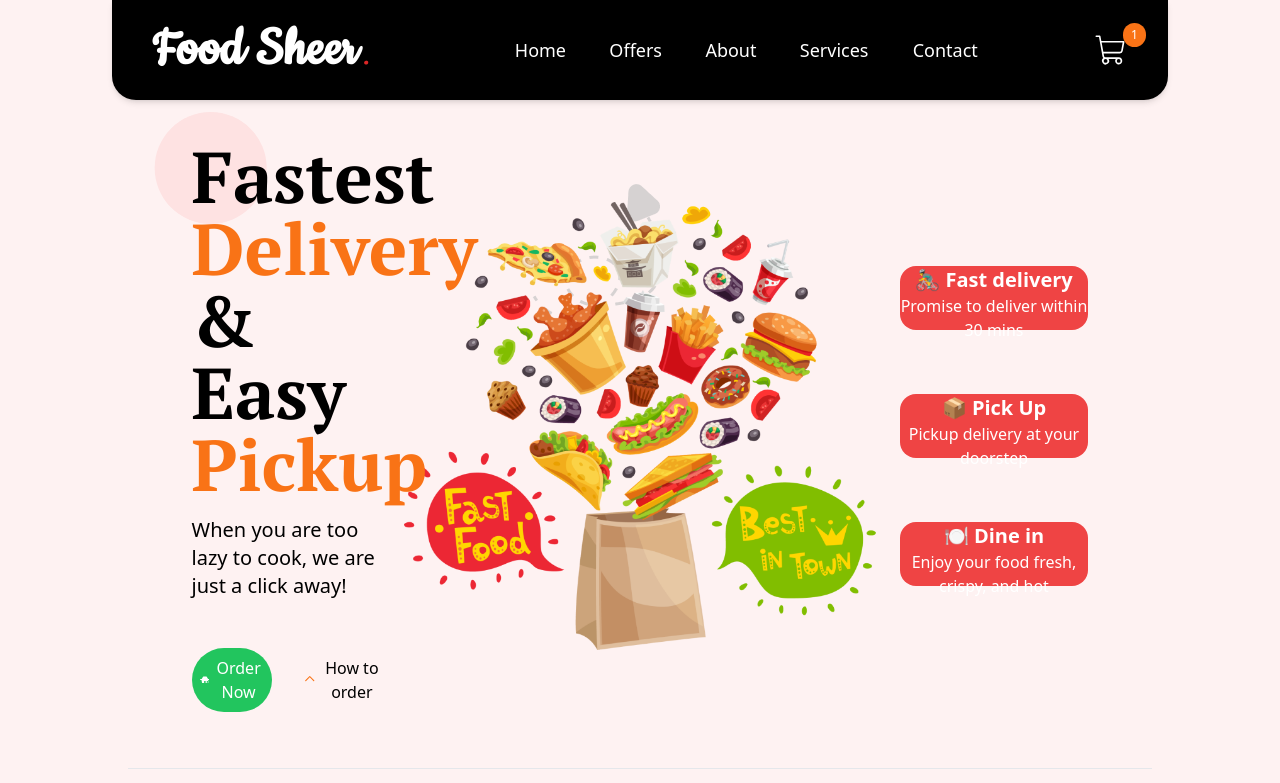
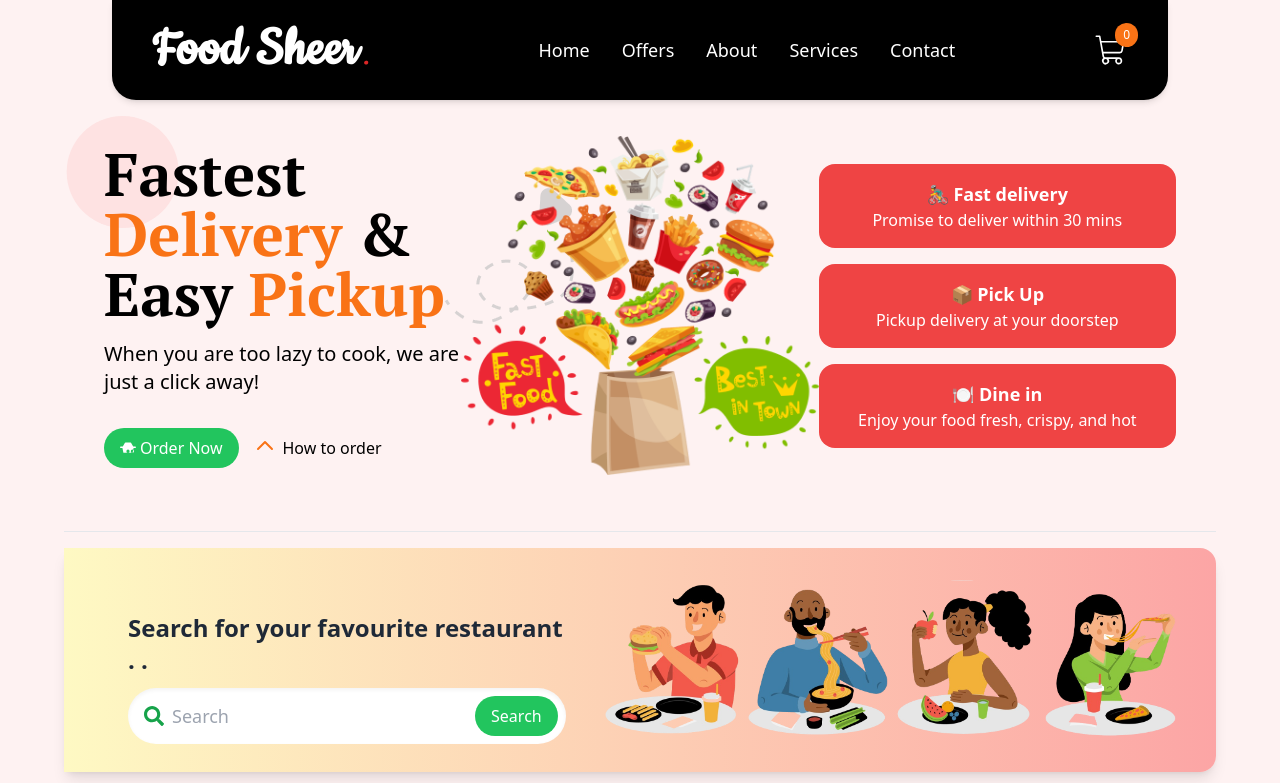
Before and after one commit to monojmkd/FoodSheer, a React (Vite) app: page / in a window 1280 px wide. Shown: the top 783 px of the page. Built offline with nearby package versions, Linux system fonts and the light colour scheme; no server answers; a web font is replaced by a local one.

Commit message:
res-menu , responsive navbar, responsive body+hero+card

```diff
--- a/src/App.jsx
+++ b/src/App.jsx
@@ -14,7 +14,6 @@ function App() {
   return (
     <Provider store={store}>
       <div className="bg-red-50">
-        {/* className="bg-[#fff4ea]" */}
         <Navbar />
         <Outlet />
         <Footer />
--- a/src/component/Body/Body.jsx
+++ b/src/component/Body/Body.jsx
@@ -1,5 +1,4 @@
 import React from "react";
-// import "./Body.css";
 import RestaurantCard from "../RestaurantCard/RestaurantCard";
 import ShimmerUI from "../Shimmer/ShimmerUI";
 import useRestaurantsCard from "../../utils/useRestaurantsCard";
@@ -15,15 +14,15 @@ const Body = () => {
   return loading ? (
     <ShimmerUI />
   ) : (
-    <div className="mx-32">
+    <div className="px-4 md:px-8 lg:px-16 pt-24">
       <HeroSection />
-      <hr className="my-4 "></hr>
+      <hr className="my-4" />
       {/* Search Section and Person Section */}
-      <div className="flex justify-between bg-gradient-to-r from-yellow-100 to-red-300 rounded-r-2xl shadow-lg transform transition-all duration-300 hover:scale-105">
-        <div className=" flex flex-col h-40 w-1/2 p-5 ">
+      <div className="flex flex-col md:flex-row justify-between items-center bg-gradient-to-r from-yellow-100 to-red-300 rounded-r-2xl shadow-lg transform transition-all duration-300 hover:scale-105 p-4 md:p-8">
+        <div className="flex flex-col h-auto md:h-40 w-full md:w-1/2 p-5">
           <div className="flex flex-col gap-3 p-3">
             <h1 className="text-2xl font-bold text-gray-800">
-              Search for your favourite restaurant . .{" "}
+              Search for your favourite restaurant . .
             </h1>
             <div className="flex items-center bg-white rounded-full p-2 shadow-inner">
               <FaSearch size={20} className="text-green-600 ml-2" />
@@ -43,7 +42,7 @@ const Body = () => {
         <VecPerson />
       </div>
 
-      <hr className="my-4 "></hr>
+      <hr className="my-4" />
       <div className="mx-auto">
         {filteredRestaurants.length === 0 ? (
           <div className="flex flex-col items-center mt-20">
@@ -55,7 +54,7 @@ const Body = () => {
             </div>
           </div>
         ) : (
-          <div className="grid grid-cols-1 sm:grid-cols-2 md:grid-cols-3 lg:grid-cols-5 gap-6 ">
+          <div className="grid grid-cols-1 sm:grid-cols-2 md:grid-cols-3 lg:grid-cols-4 xl:grid-cols-5 gap-6">
             {filteredRestaurants.map((restaurant) => (
               <RestaurantCard
                 key={restaurant?.info?.id}
@@ -65,7 +64,7 @@ const Body = () => {
           </div>
         )}
       </div>
-      <div className="flex flex-col ml-10 items-center mt-4">
+      <div className="flex flex-col items-center mt-4">
         <ScrollToTop />
       </div>
     </div>
--- a/src/component/Body/HeroSection.jsx
+++ b/src/component/Body/HeroSection.jsx
@@ -1,27 +1,28 @@
 import React from "react";
 import heroimage from "../../assets/heroimage.png";
 import arrowimage from "../../assets/arrow.png";
+
 const HeroSection = () => {
   return (
-    <div className="flex flex-col md:flex-row items-center justify-evenly p-10  ">
+    <div className="flex flex-col md:flex-row items-center justify-evenly p-4 md:p-10">
       {/* Left Text Section */}
-      <div className="text-center md:text-left md:w-1/5 relative ">
+      <div className="text-center md:text-left md:w-1/3 relative mb-8 md:mb-0">
         <div className="absolute top-0 left-0 transform -translate-x-1/3 -translate-y-1/4">
           <div className="w-28 h-28 bg-red-100 rounded-full"></div>
         </div>
-        <img className="absolute left-80" src={arrowimage} />
-        <h1 className="text-7xl md:text-7xl font-bold font-ptserif mb-4 relative z-10">
-          <span className=" relative z-20">Fastest</span> <br></br>
-          <span className="text-orange-500">Delivery</span> &<br></br> Easy
-          <span className="text-orange-500"> Pickup</span>
+        <img className="absolute left-80" src={arrowimage} alt="arrow" />
+        <h1 className="text-4xl md:text-5xl lg:text-6xl font-bold font-ptserif mb-4 relative z-10">
+          <span className="relative z-20">Fastest</span> <br />
+          <span className="text-orange-500">Delivery</span> &<br />
+          Easy <span className="text-orange-500">Pickup</span>
         </h1>
-        <p className="mb-12 text-xl">
+        <p className="mb-8 text-lg md:text-xl">
           When you are too lazy to cook, we are just a click away!
         </p>
-        <div className="flex flex-col sm:flex-row items-center gap-8">
-          <button className="bg-green-500 text-white px-2 py-2 rounded-full flex items-center">
+        <div className="flex flex-col sm:flex-row items-center gap-4">
+          <button className="bg-green-500 text-white px-4 py-2 rounded-full flex items-center">
             <svg
-              className="w-5 h-8 pr-1"
+              className="w-5 h-5 pr-1"
               fill="currentColor"
               viewBox="0 0 20 20"
             >
@@ -42,21 +43,25 @@ const HeroSection = () => {
         </div>
       </div>
       {/* Center Image */}
-      <div className="relative md:w-1/2  md:mt-0 flex justify-center">
-        <img src={heroimage} alt="Delivery" className="rounded-lg" />
+      <div className="relative md:w-1/3 mb-8 md:mb-0">
+        <img
+          src={heroimage}
+          alt="Delivery"
+          className="rounded-lg object-cover w-full h-full"
+        />
       </div>
-      {/* Left Text Section */}
-      <div className="flex flex-col text-white gap-16 md:w-1/5 md:text-left md:mt-0">
-        <div className="bg-red-500 rounded-2xl h-16 text-center">
-          <p className="text-xl font-bold">🚴‍♂️ Fast delivery</p>
+      {/* Right Text Section */}
+      <div className="flex flex-col text-white gap-4 md:w-1/3">
+        <div className="bg-red-500 rounded-2xl p-4 text-center">
+          <p className="text-lg font-bold">🚴‍♂️ Fast delivery</p>
           <p>Promise to deliver within 30 mins</p>
         </div>
-        <div className="bg-red-500 rounded-2xl h-16 text-center">
-          <p className="text-xl font-bold">📦 Pick Up</p>
+        <div className="bg-red-500 rounded-2xl p-4 text-center">
+          <p className="text-lg font-bold">📦 Pick Up</p>
           <p>Pickup delivery at your doorstep</p>
         </div>
-        <div className="bg-red-500 rounded-2xl h-16 text-center">
-          <p className="text-xl font-bold">🍽️ Dine in</p>
+        <div className="bg-red-500 rounded-2xl p-4 text-center">
+          <p className="text-lg font-bold">🍽️ Dine in</p>
           <p>Enjoy your food fresh, crispy, and hot</p>
         </div>
       </div>
--- a/src/component/Navbar/Navbar.jsx
+++ b/src/component/Navbar/Navbar.jsx
@@ -1,70 +1,107 @@
 import React, { useState } from "react";
 import { Link } from "react-router-dom";
-import useOnline from "../../utils/useOnline";
 import { useSelector } from "react-redux";
-import { FaSearch, FaShoppingCart } from "react-icons/fa";
 import { PiShoppingCartLight } from "react-icons/pi";
+import { FaBars, FaTimes } from "react-icons/fa";
 
 const Navbar = () => {
-  // const [isLoggedIn, setIsLoggedIn] = useState(true);
-  // const isOnline = useOnline();
-  // <h1>{isOnline ? "✔✔" : "❌"}</h1>;
+  const cartItems = useSelector((store) => store.cart.items);
+  const [isMobileMenuOpen, setIsMobileMenuOpen] = useState(false);
 
-  const cartItems = useSelector((store) => store.cart.items);
+  const toggleMobileMenu = () => {
+    setIsMobileMenuOpen(!isMobileMenuOpen);
+  };
 
   return (
-    <div className="flex justify-between items-center mx-28 py-5 pl-10 bg-black shadow-md rounded-b-3xl ">
+    <div className="fixed top-0 left-0 right-0 z-50 flex justify-between items-center mx-6 lg:mx-28 py-5 pl-6 lg:pl-10 bg-black shadow-md rounded-b-3xl">
       <div>
-        <a className="text-6xl font-bold text-white font-cookie">
+        <a className="text-2xl lg:text-6xl font-bold text-white font-cookie">
           Food Sheer<span className="text-3xl text-red-600"> .</span>
         </a>
       </div>
-
-      <ul className="flex w-1/2 list-none font-sans">
-        <li className="ml-8 rounded-2xl hover:bg-orange-300 h-11 w-16 flex justify-center items-center ">
-          {" "}
-          <Link className="text-white  text-lg hover:text-red-600  " to="/">
+      <div className="lg:hidden flex items-center">
+        <Link to="/cart">
+          <div className="relative text-white mr-4">
+            <PiShoppingCartLight size={24} />
+            <div className="absolute top-[-8px] right-[-8px] bg-orange-500 rounded-full px-2 py-1 text-xs">
+              {cartItems.length}
+            </div>
+          </div>
+        </Link>
+        <button onClick={toggleMobileMenu} className="text-white">
+          {isMobileMenuOpen ? <FaTimes size={24} /> : <FaBars size={24} />}
+        </button>
+      </div>
+      <ul
+        className={`${
+          isMobileMenuOpen ? "block" : "hidden"
+        } lg:flex lg:w-1/2 list-none font-sans absolute lg:static top-16 left-0 lg:top-0 bg-black lg:bg-transparent w-full lg:w-auto p-5 lg:p-0`}
+      >
+        <li className="ml-4 lg:ml-8 my-4 lg:my-0 rounded-2xl hover:bg-orange-300 h-11 flex justify-center items-center">
+          <Link
+            className="text-white text-lg hover:text-red-600"
+            to="/"
+            onClick={toggleMobileMenu}
+          >
             Home
           </Link>
         </li>
-        <li className="ml-8 rounded-2xl hover:bg-orange-300 h-11 w-16 flex justify-center items-center ">
-          {" "}
+        <li className="ml-4 lg:ml-8 my-4 lg:my-0 rounded-2xl hover:bg-orange-300 h-11 flex justify-center items-center">
           <Link
-            className="text-white  text-lg hover:text-red-600 "
+            className="text-white text-lg hover:text-red-600"
             to="/offers"
+            onClick={toggleMobileMenu}
           >
             Offers
           </Link>
         </li>
-        <li className="ml-8 rounded-2xl hover:bg-orange-300 h-11 w-16 flex justify-center items-center ">
-          <Link className="text-white  text-lg hover:text-red-600 " to="/about">
+        <li className="ml-4 lg:ml-8 my-4 lg:my-0 rounded-2xl hover:bg-orange-300 h-11 flex justify-center items-center">
+          <Link
+            className="text-white text-lg hover:text-red-600"
+            to="/about"
+            onClick={toggleMobileMenu}
+          >
             About
           </Link>
         </li>
-        <li className="ml-8 rounded-2xl hover:bg-orange-300 h-11 w-20 flex justify-center items-center ">
+        <li className="ml-4 lg:ml-8 my-4 lg:my-0 rounded-2xl hover:bg-orange-300 h-11 flex justify-center items-center">
           <Link
-            className="text-white  text-lg hover:text-red-600 "
+            className="text-white text-lg hover:text-red-600"
             to="/services"
+            onClick={toggleMobileMenu}
           >
             Services
           </Link>
         </li>
-        <li className="ml-8 rounded-2xl hover:bg-orange-300 h-11 w-20 flex justify-center items-center ">
+        <li className="ml-4 lg:ml-8 my-4 lg:my-0 rounded-2xl hover:bg-orange-300 h-11 flex justify-center items-center">
           <Link
-            className="text-white  text-lg hover:text-red-600 "
-            to="/services"
+            className="text-white text-lg hover:text-red-600"
+            to="/contact"
+            onClick={toggleMobileMenu}
           >
             Contact
           </Link>
         </li>
+        <li className="ml-4 lg:ml-8 my-4 lg:my-0 lg:hidden flex justify-center items-center">
+          <Link to="/cart" onClick={toggleMobileMenu}>
+            <div className="relative text-white">
+              <PiShoppingCartLight size={24} />
+              <div className="absolute top-[-8px] right-[-8px] bg-orange-500 rounded-full px-2 py-1 text-xs">
+                {cartItems.length}
+              </div>
+            </div>
+          </Link>
+        </li>
       </ul>
-      <div className="flex items-center pr-10">
-        <div className="relative text-white ">
-          <PiShoppingCartLight size={35} />
-          <div className="absolute top-[-10px] right-[-18px] bg-orange-500 rounded-full px-2 py-1 text-xs ">
-            1
+      <div className="hidden lg:flex items-center pr-4 lg:pr-10">
+        <Link to="/cart">
+          <div className="relative text-white">
+            <PiShoppingCartLight size={35} />
+            <div className="absolute top-[-10px] right-[-10px] bg-orange-500 rounded-full px-2 py-1 text-xs">
+              {cartItems.length}
+            </div>
           </div>
-        </div>
+        </Link>
       </div>
     </div>
   );
```
Also changed, not shown: src/component/RestaurantCard/RestaurantCard.jsx (+7 -5 lines), src/component/RestaurantMenu/RestaurantMenu.jsx (+51 -25 lines).
